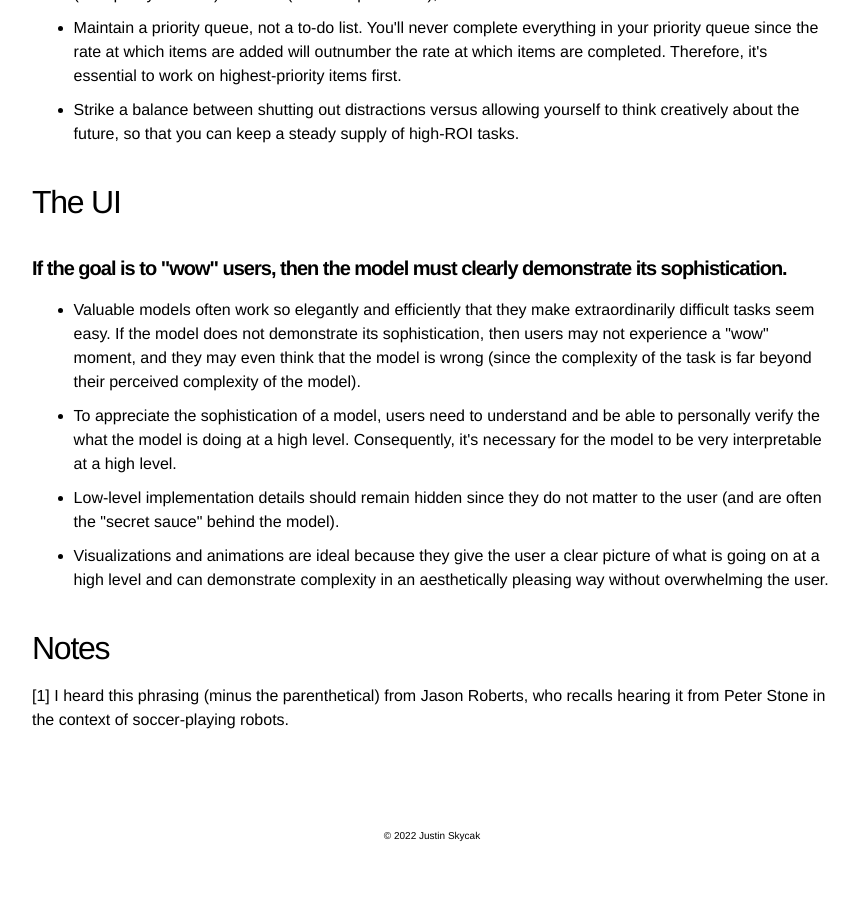
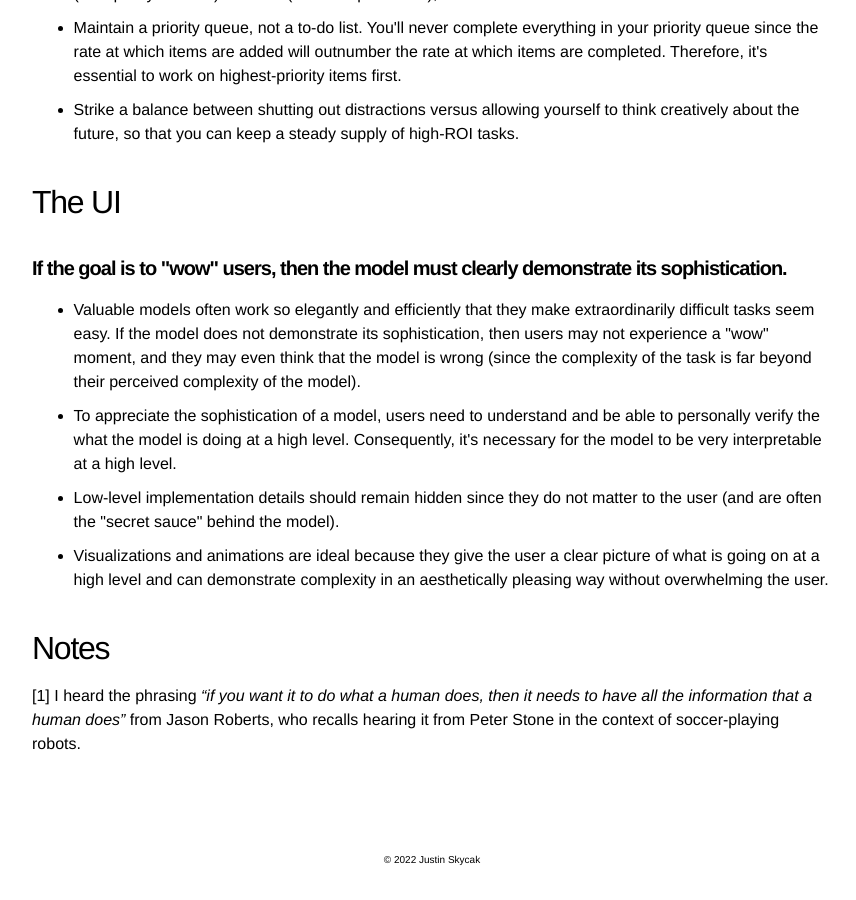
Before and after one commit to quantmonster/quantmonster.github.io, a Jekyll site: the page built from _posts/2022-09-07-modeling-tips.md, in a window 1280 px wide and 900 px high, scrolled down 4182 px. Shown: the whole window, without its empty margins (208-1064 px from the left). Built offline with Jekyll 4.4.1, drawn with Linux system fonts in a browser that asks for light colours; before the commit the page ends 5058 px from its top, so only the background shows below that.

Commit message:
Update 2022-09-07-modeling-tips.md

```diff
--- a/_posts/2022-09-07-modeling-tips.md
+++ b/_posts/2022-09-07-modeling-tips.md
@@ -3,6 +3,18 @@ layout: post
 title:  "(In Progress) Tips for Developing Valuable Models"
 excerpt: "Stuff you don't find in math textbooks."
 ---
+
+<!--
+<h2>At A Glance</h2>
+
+<ol>
+<li>Focus on solving a problem that fits you.</li>
+<li>Start with the problem, not the model.</li>
+<li>Make sure you understand the problem in reality, not just in theory.</li>
+<li>Your model can only be as good as its underlying data.</li>
+<li>Don't be afraid to encode domain knowledge manually.</li>
+</ol>
+-->
 
 <h2>The Problem</h2>
 
@@ -121,4 +133,4 @@ That being said, it would also clearly be a mistake to spend time encoding domai
 
 <h2>Notes</h2>
 
-[1] I heard this phrasing (minus the parenthetical) from Jason Roberts, who recalls hearing it from Peter Stone in the context of soccer-playing robots.
+[1] I heard the phrasing <i>"if you want it to do what a human does, then it needs to have all the information that a human does"</i> from Jason Roberts, who recalls hearing it from Peter Stone in the context of soccer-playing robots.
```
